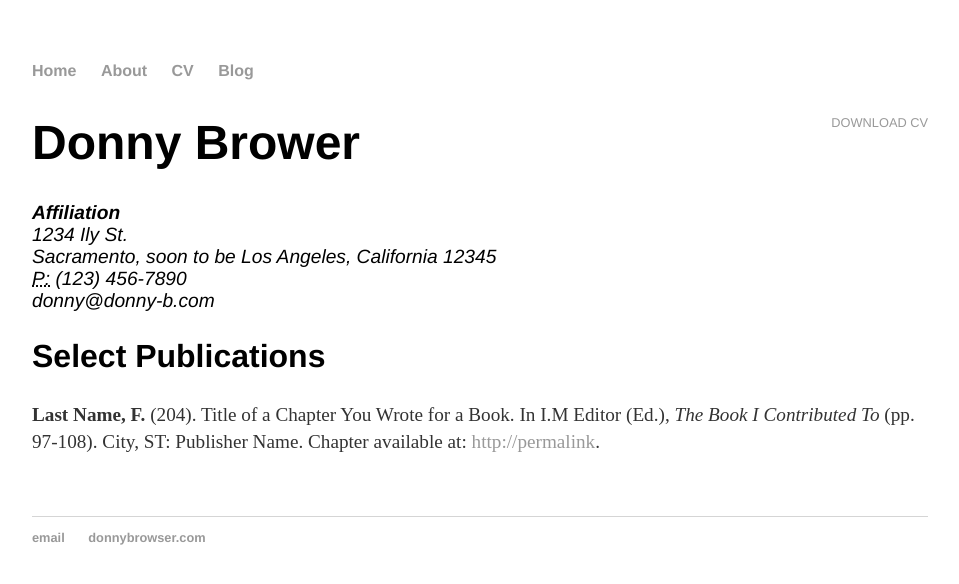
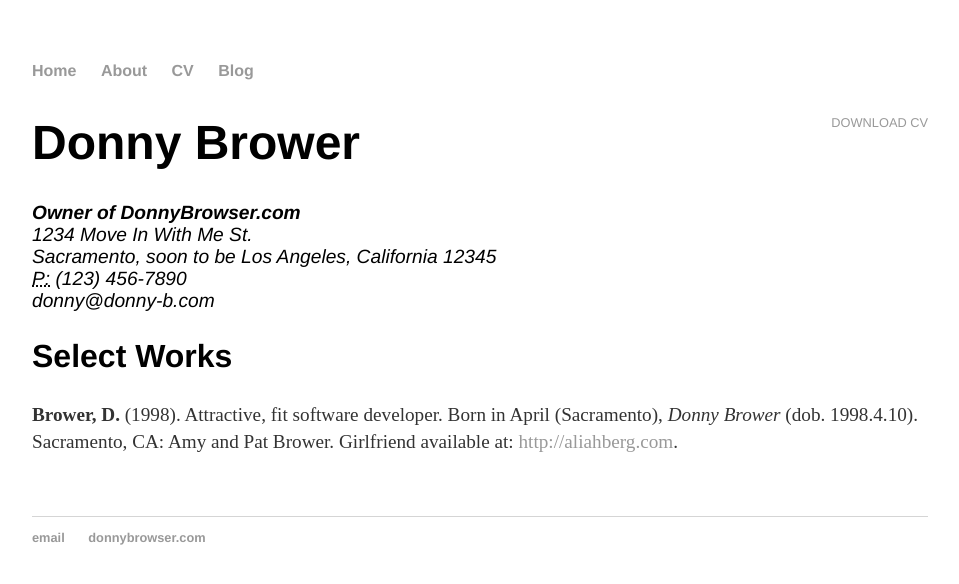
Before and after one commit to aliahberg/donnybrowser, a Jekyll site: the page built from cv/index.html, in a window 1280 px wide. Shown: the top 584 px of the page, without its empty margins (160-1119 px from the left). Built offline with Jekyll 4.4.1, drawn with Linux system fonts in a browser that asks for light colours.

Commit message:
Update index.html

```diff
--- a/cv/index.html
+++ b/cv/index.html
@@ -7,16 +7,16 @@ title: CV of Donny Brower
 		<a href="#" class="download" title="Download CV as PDF">Download CV</a>
 					<h1>Donny Brower</h1>
 					<address>
-					<strong>Affiliation</strong><br>
-					1234 Ily St.<br>
+					<strong>Owner of DonnyBrowser.com</strong><br>
+					1234 Move In With Me St.<br>
 					Sacramento, soon to be Los Angeles, California 12345<br>
 					<abbr title="phone">P:</abbr> (123) 456-7890<br>
 					<span class="obfuscate">donny@donny-b.com</span>
 					</address>
 
-					<h2>Select Publications</h2>
+					<h2>Select Works</h2>
 
-					<p><strong>Last Name, F.</strong> (204). Title of a Chapter You Wrote for a Book. In I.M Editor (Ed.), <em>The Book I Contributed To</em> (pp. 97-108). City, ST: Publisher Name. Chapter available at: <a href="#">http://permalink</a>.
+					<p><strong>Brower, D.</strong> (1998). Attractive, fit software developer. Born in April (Sacramento), <em>Donny Brower</em> (dob. 1998.4.10). Sacramento, CA: Amy and Pat Brower. Girlfriend available at: <a href="aliahberg.com">http://aliahberg.com</a>.
 
 
 	</div>
```
